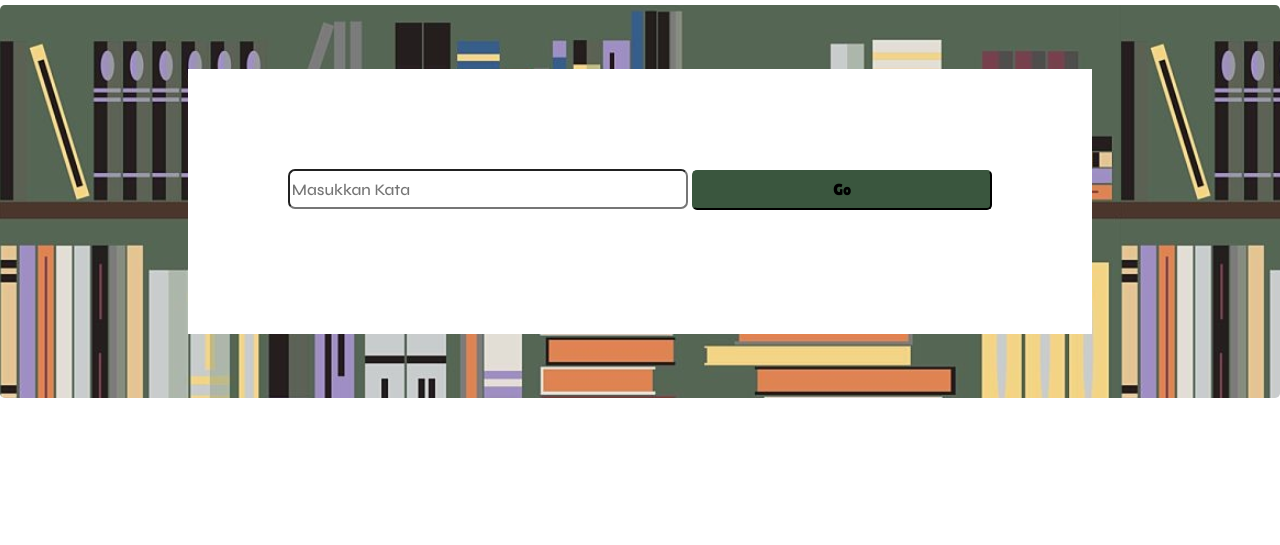
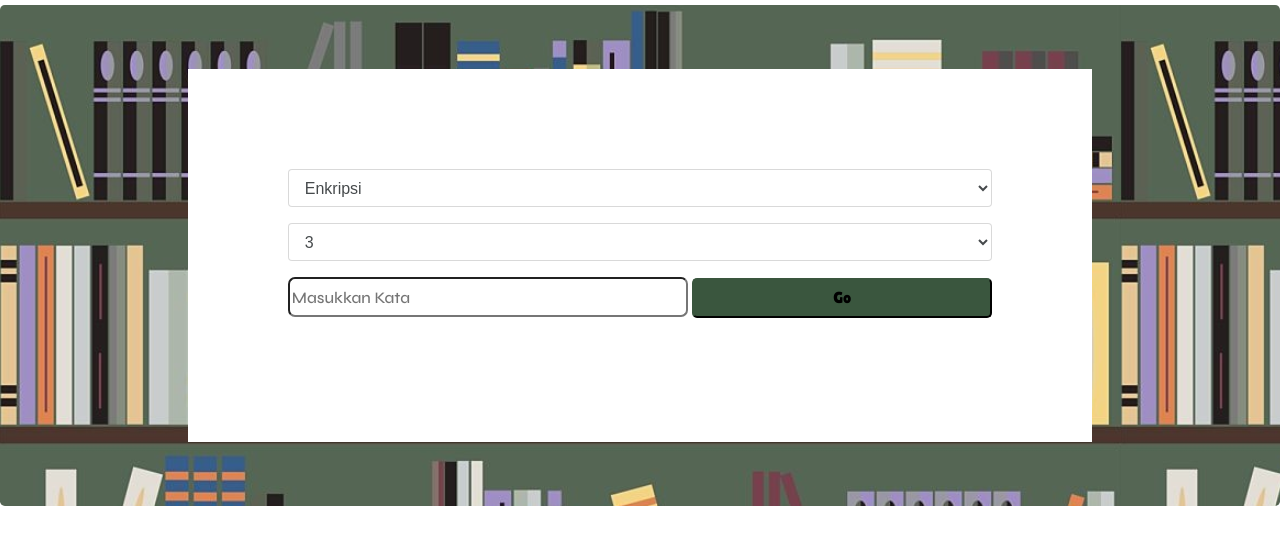
Before and after one commit to hanmeiln/DearSecretAdmirer, a plain HTML site: page diagonal/index.html in a window 1280 px wide. Shown: the part 167-712 px from the top of the page. Drawn offline with nearby package versions, Linux system fonts and the light colour scheme.

Commit message:
gatau ah pusing

```diff
--- a/diagonal/index.html
+++ b/diagonal/index.html
@@ -21,9 +21,27 @@
     <div class="jumbotron" style="background-image: url('bg.png');">
     <div class="tm-bg-img">
     <div class="tm-bg-white">
+        <div class="form-group tm-form-element tm-form-element-2">
+            <select name="kriptoo" class="form-control tm-select" id="endep">
+                <option value="0">Enkripsi</option>
+                <option value="1">Dekripsi</option>
+            </select>
+        </div>
+        <div class="form-group tm-form-element tm-form-element-2">
+            <select name="K" class="form-control tm-select" id="k">
+                <option value="0">3</option>
+                <option value="1">4</option>
+                <option value="2">5</option>
+                <option value="3">6</option>
+                <option value="4">7</option>
+                <option value="5">8</option>
+                <option value="6">9</option>
+                <option value="7">10</option>
+            </select>
+        </div>
         <input class='input' type="text" name="myInput" placeholder="Masukkan Kata">
         <button class="button">Go</button><br><br>
-      <div class="img-box">
+        <div class="img-box">
             <p>Deciphered Word</p>
             <hr size="2">
             <p id="answer"></p>
```
